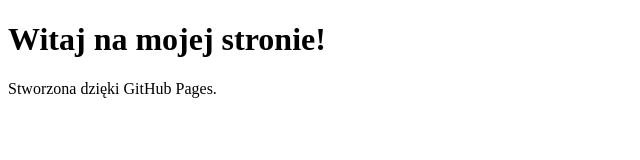
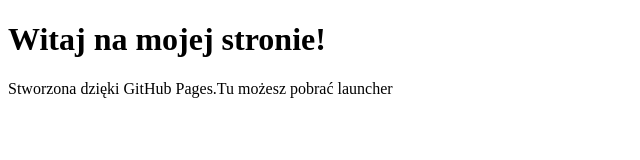
Before and after one commit to Blooxy2002/my-page, a plain HTML site: page index.html in a window 1280 px wide. Shown: the whole page, without its empty margins (0-640 px from the left). Drawn offline with Linux system fonts and the light colour scheme.

Commit message:
Update index.html

```diff
--- a/index.html
+++ b/index.html
@@ -6,6 +6,6 @@
 </head>
 <body>
   <h1>Witaj na mojej stronie!</h1>
-  <p>Stworzona dzięki GitHub Pages.</p>
+  <p>Stworzona dzięki GitHub Pages.Tu możesz pobrać launcher</p>
 </body>
 </html>
```
